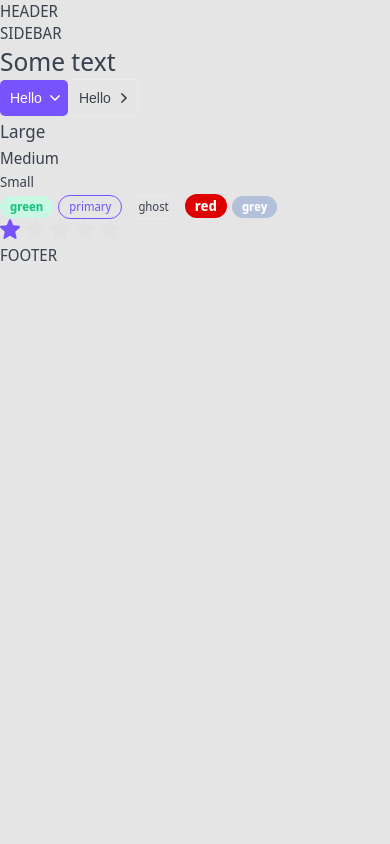
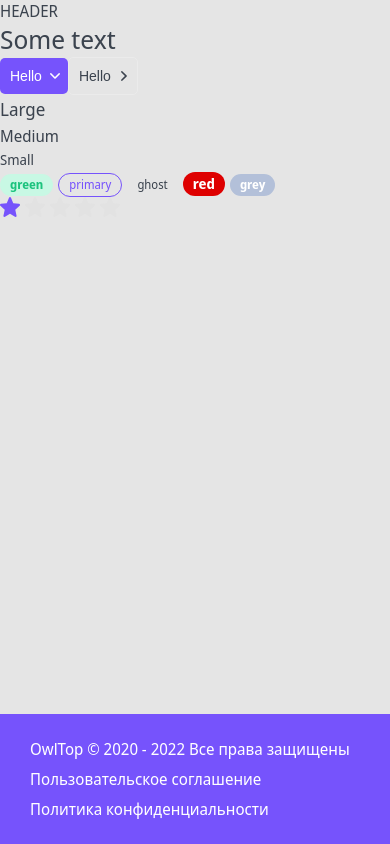
Before and after one commit to aliakseikulba/top-app, a Next.js app: page / in a window 390 px wide. Built offline with nearby package versions, Linux system fonts and the light colour scheme.

Commit message:
Add basic layout.

```diff
--- a/components/Button/Button.module.css
+++ b/components/Button/Button.module.css
@@ -24,7 +24,7 @@
 
 .ghost {
     background: none;
-    border: 1px solid var(--gray-light);
+    border: 1px solid var(--grey-light);
     color: var(--black) ;
 }
 
--- a/layout/Footer/Footer.module.css
+++ b/layout/Footer/Footer.module.css
@@ -0,0 +1,21 @@
+.footer {
+    background: var(--primary);
+    color: var(--white);
+    font-size: 16px;
+    line-height: 20px;
+    padding: 25px 30px;
+    display: grid;
+    grid-template-columns: 1fr auto auto;
+    gap: 10px 40px;
+}
+
+
+.footer a:hover {
+    color: var(--grey-light);
+}
+
+@media (max-width: 768px) {
+    .footer {
+        grid-template-columns: 1fr;
+    }
+}
--- a/layout/Footer/Footer.tsx
+++ b/layout/Footer/Footer.tsx
@@ -1,12 +1,16 @@
 import React, {FC} from 'react';
 import {FooterProps} from './Footer.props';
 import s from './Footer.module.css';
+import cn from 'classnames';
+import {format} from 'date-fns';
 
-const Footer: FC<FooterProps> = ({ ...props }) => {
+const Footer: FC<FooterProps> = ({className, ...props }) => {
   return (
-    <div {...props}>
-      FOOTER
-    </div>
+    <footer {...props} className={cn(className, s.footer)}>
+      <div className={s.rights}>OwlTop © 2020 - {format(new Date(), 'yyyy')} Все права защищены</div>
+      <a href='#' target='_blank' className={s.terms}>Пользовательское соглашение</a>
+      <a href='#' target='_blank' className={s.confidence}>Политика конфиденциальности</a>
+    </footer>
   );
 };
 
--- a/layout/Layout.module.css
+++ b/layout/Layout.module.css
@@ -0,0 +1,48 @@
+.wrapper {
+    display: grid;
+    grid-template-columns: auto 230px minmax(320px, 1200px) auto;
+    grid-template-rows: auto 1fr auto;
+    min-height: 100vh;
+    gap: 0 30px;
+    grid-template-areas:
+    ". header header ."
+    ". sidebar body ."
+    "footer footer footer footer";
+}
+
+.header {
+    grid-area: header;
+    display: none;
+}
+
+.sidebar {
+    grid-area: sidebar;
+}
+
+.body {
+    grid-area: body;
+}
+
+.footer {
+    grid-area: footer;
+}
+
+@media (max-width: 768px) {
+    .wrapper {
+        grid-template-columns: minmax(320px, 1fr);
+        grid-template-rows: auto 1fr auto;
+        min-height: 100vh;
+        grid-template-areas:
+    "header"
+    "body"
+    "footer";
+    }
+
+    .header {
+        display: block;
+    }
+
+    .sidebar {
+        display: none;
+    }
+}
--- a/layout/Layout.tsx
+++ b/layout/Layout.tsx
@@ -7,16 +7,14 @@ import Footer from './Footer/Footer';
 
 export const Layout: FC<LayoutProps> = ({ children }) => {
   return (
-    <>
-      <Header/>
-      <div>
-        <Sidebar/>
-        <main>
+    <div className={s.wrapper}>
+      <Header className={s.header}/>
+        <Sidebar className={s.sidebar}/>
+        <div className={s.body}>
           {children}
-        </main>
-      </div>
-      <Footer/>
-    </>
+        </div>
+      <Footer className={s.footer}/>
+    </div>
   );
 };
 
--- a/package.json
+++ b/package.json
@@ -10,6 +10,7 @@
   },
   "dependencies": {
     "classnames": "^2.3.1",
+    "date-fns": "^2.28.0",
     "next": "^12.0.10",
     "react": "17.0.2",
     "react-dom": "17.0.2"
--- a/styles/globals.css
+++ b/styles/globals.css
@@ -20,7 +20,7 @@ a {
 
 :root {
     --black: #3B434E;
-    --gray-light: #EBEBEB;
+    --grey-light: #EBEBEB;
     --white: white;
     --primary: #7653FC;
     --primary-hover: #6344df;
```
Also changed, not shown: 1 other file (tests, documents, lock files or other folders).
